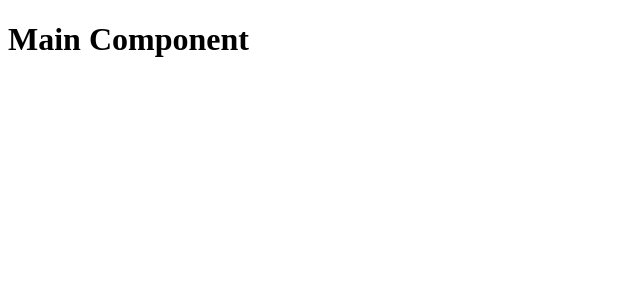
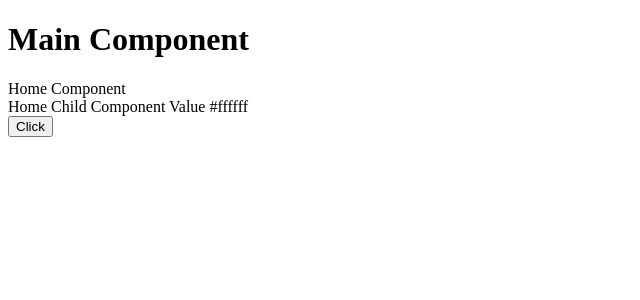
Before and after one commit to Ashwary-Jharbade/react-vite-app-test-run, a React (Vite) app: page / in a window 1280 px wide. Shown: the top 300 px of the page, without its empty margins (0-640 px from the left). Built offline with nearby package versions, Linux system fonts and the light colour scheme.

Commit message:
Update context

```diff
--- a/src/App.jsx
+++ b/src/App.jsx
@@ -1,9 +1,33 @@
+import { createContext, useState } from "react";
+import Home from "./components/home";
+const themes = {
+  light: {
+    foreground: "#000000",
+    background: "#eeeeee",
+  },
+  dark: {
+    foreground: "#ffffff",
+    background: "#222222",
+  },
+};
+
+const ThemeContext = createContext(themes.light);
 function App() {
+  const [th, setTh] = useState(themes.dark);
+  const updateTh = (value) => {
+    setTh({
+      ...th,
+      foreground: value,
+    });
+  };
   return (
     <>
       <h1>Main Component</h1>
+      <ThemeContext.Provider value={{ th, updateTh }}>
+        <Home></Home>
+      </ThemeContext.Provider>
     </>
   );
 }
-
+export { ThemeContext };
 export default App;
--- /dev/null
+++ b/src/components/home.jsx
@@ -0,0 +1,11 @@
+import HomeChild from "./homeChild";
+const Home = () => {
+  return (
+    <>
+      <div>Home Component</div>
+      <HomeChild></HomeChild>
+    </>
+  );
+};
+
+export default Home;
--- /dev/null
+++ b/src/components/homeChild.jsx
@@ -0,0 +1,17 @@
+import { useContext } from "react";
+import { ThemeContext } from "../App";
+const HomeChild = () => {
+  const theme = useContext(ThemeContext);
+  const { th, updateTh } = theme;
+  const update = () => {
+    updateTh("red");
+  };
+  return (
+    <>
+      <div>Home Child Component Value {th.foreground} </div>
+      <button onClick={update}>Click</button>
+    </>
+  );
+};
+
+export default HomeChild;
```
